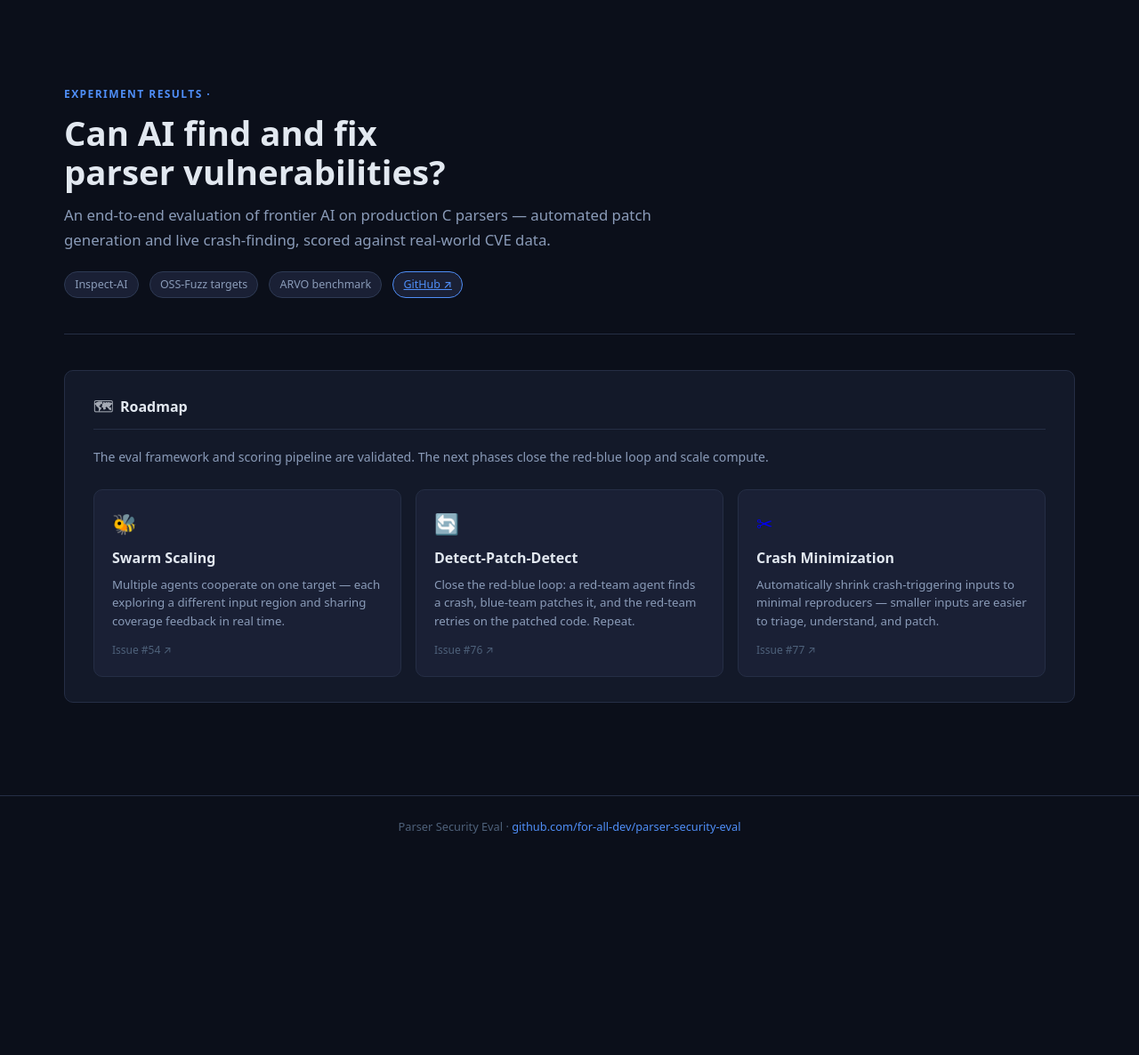
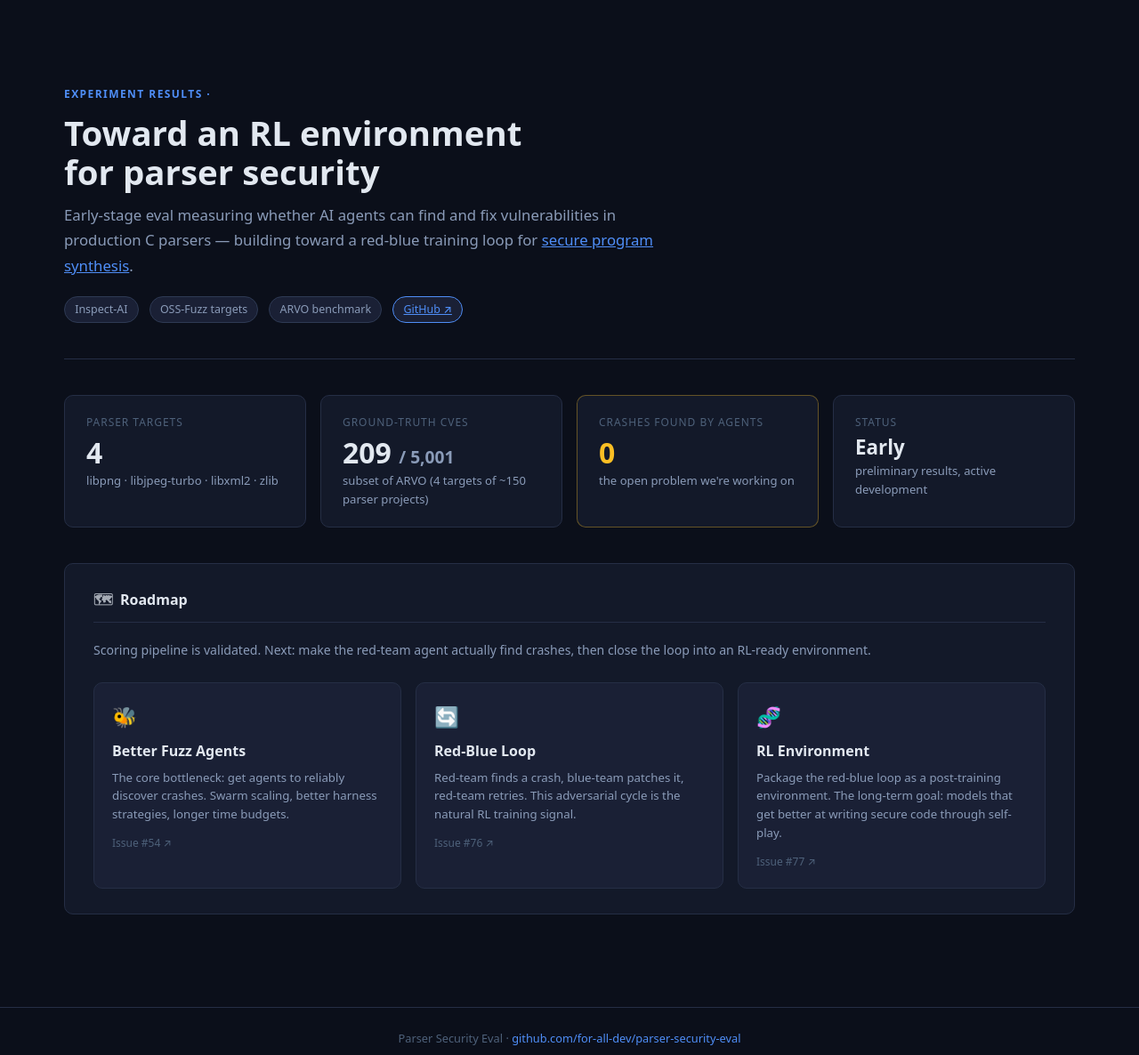
Before and after one commit to for-all-dev/parser-security-eval, a Python web app: template comms/site/templates/index.html.j2 in a window 1280 px wide. Shown: the part 56-1242 px from the top of the page at 89% size. Before the commit the page ends 993 px from the top, so only its background shows below. Run offline with Jinja, Linux system fonts and the light colour scheme; the template is opened without the code that fills it, so the values that code supplies are empty.

Commit message:
Revise results site: shorter, humbler, emphasize RL potential
- De-emphasize patching results (relabel as "baseline task")
- Foreground autonomous crash discovery as the core open problem
- Frame project around building toward an RL environment for secure program synthesis
- Add ARVO dataset ceiling (209 / 5,001) for context on sample size
- Link MaxVH's secure program synthesis post
- Shorten all prose content substantially

Co-Authored-By: Claude Opus 4.6 (1M context) <noreply@anthropic.com>

```diff
--- a/comms/site/templates/index.html.j2
+++ b/comms/site/templates/index.html.j2
@@ -6,10 +6,12 @@
 {# ── Hero ──────────────────────────────────────────────────────────────── #}
 <div class="hero" id="top">
   <div class="hero-label">Experiment Results · {{ build_date }}</div>
-  <h1>Can AI find and fix<br>parser vulnerabilities?</h1>
-  <p>An end-to-end evaluation of frontier AI on production C parsers —
-     automated patch generation and live crash-finding, scored against
-     real-world CVE data.</p>
+  <h1>Toward an RL environment<br>for parser security</h1>
+  <p>Early-stage eval measuring whether AI agents can find and fix
+     vulnerabilities in production C parsers — building toward a
+     red-blue training loop for
+     <a href="https://www.lesswrong.com/posts/8wtrLoDPyCfMLuHkt/how-to-solve-secure-program-synthesis"
+        target="_blank" style="color:var(--accent)">secure program synthesis</a>.</p>
   <div class="hero-meta">
     <span class="badge">Inspect-AI</span>
     <span class="badge">OSS-Fuzz targets</span>
@@ -27,36 +29,29 @@
 </div>
 {% endif %}
 
-{# ── Headline stat cards (driven by patching experiment) ──────────────── #}
-{% set pe = namespace(exp=none) %}
-{% for exp in experiments %}
-  {% if exp.task == 'patching' and pe.exp is none %}{% set pe.exp = exp %}{% endif %}
-{% endfor %}
-
-{% if pe.exp and pe.exp.stats.best_model_avg %}
+{# ── Headline stat cards ──────────────────────────────────────────────── #}
 <div class="stats-grid">
-  <div class="stat-card accent-green">
-    <div class="label">Best patch rate</div>
-    <div class="value">{{ "%.0f"|format(pe.exp.stats.best_model_avg * 100) }}%</div>
-    <div class="sub">{{ pe.exp.stats.best_model_name }} mean across targets</div>
-  </div>
-  <div class="stat-card accent-blue">
-    <div class="label">Models compared</div>
-    <div class="value">{{ pe.exp.stats.model_count }}</div>
-    <div class="sub">frontier models</div>
-  </div>
   <div class="stat-card">
     <div class="label">Parser targets</div>
-    <div class="value">{{ pe.exp.stats.target_count }}</div>
+    <div class="value">4</div>
     <div class="sub">libpng · libjpeg-turbo · libxml2 · zlib</div>
   </div>
   <div class="stat-card">
-    <div class="label">Ground-truth patches</div>
-    <div class="value">209</div>
-    <div class="sub">real CVEs from ARVO</div>
+    <div class="label">Ground-truth CVEs</div>
+    <div class="value">209 <span style="font-size:.6em;color:var(--text-muted)">/ 5,001</span></div>
+    <div class="sub">subset of ARVO (4 targets of ~150 parser projects)</div>
+  </div>
+  <div class="stat-card accent-amber">
+    <div class="label">Crashes found by agents</div>
+    <div class="value">0</div>
+    <div class="sub">the open problem we're working on</div>
+  </div>
+  <div class="stat-card">
+    <div class="label">Status</div>
+    <div class="value" style="font-size:1.4rem">Early</div>
+    <div class="sub">preliminary results, active development</div>
   </div>
 </div>
-{% endif %}
 
 {# ── Experiments ───────────────────────────────────────────────────────── #}
 {% for exp in experiments %}
@@ -64,11 +59,10 @@
 {# ── Patching ── #}
 {% if exp.task == 'patching' %}
 <div id="patching" style="scroll-margin-top:70px">
-  <div class="section-title">🔧 Vulnerability Patching</div>
+  <div class="section-title">🔧 Patching (Baseline Task)</div>
   <p style="color:var(--text-muted);margin-bottom:1.5rem;font-size:.95rem;max-width:680px">
-    Given a crash-triggering input and the parser source, can the model produce a patch
-    that eliminates the crash, compiles, and passes the test suite?
-    Score is the fraction of patch pipeline stages cleared.
+    Given a known crash and the source, can the model produce a working patch?
+    This validates our scoring pipeline — the harder task is autonomous crash discovery below.
   </p>
 
   <div class="chart-grid-2">
@@ -163,10 +157,10 @@
 {# ── Fuzzing ── #}
 {% if exp.task == 'fuzzing' %}
 <div id="fuzzing" style="scroll-margin-top:70px;margin-top:1rem">
-  <div class="section-title">🔍 Crash Finding (Fuzzing)</div>
+  <div class="section-title">🔍 Autonomous Crash Discovery (The Hard Part)</div>
   <p style="color:var(--text-muted);margin-bottom:1.5rem;font-size:.95rem;max-width:680px">
-    Can an AI agent write a LibFuzzer harness, compile it against the target, and
-    autonomously discover crashes — all without human guidance?
+    Can an agent autonomously find crashes? This is the core research question
+    and the bottleneck to building an RL-ready red-blue loop.
   </p>
 
   <div class="card" style="border-color:rgba(251,191,36,.2)">
@@ -246,17 +240,17 @@
   <div class="card">
     <div class="card-title"><span class="icon">🗺</span> Roadmap</div>
     <p style="color:var(--text-muted);font-size:.88rem;margin-bottom:1.5rem">
-      The eval framework and scoring pipeline are validated.
-      The next phases close the red-blue loop and scale compute.
+      Scoring pipeline is validated. Next: make the red-team agent actually find crashes,
+      then close the loop into an RL-ready environment.
     </p>
     <div style="display:grid;grid-template-columns:repeat(auto-fit,minmax(260px,1fr));gap:1rem">
       {% set items = [
-        {"issue": 54,  "icon": "🐝", "title": "Swarm Scaling",
-         "desc": "Multiple agents cooperate on one target — each exploring a different input region and sharing coverage feedback in real time."},
-        {"issue": 76,  "icon": "🔄", "title": "Detect-Patch-Detect",
-         "desc": "Close the red-blue loop: a red-team agent finds a crash, blue-team patches it, and the red-team retries on the patched code. Repeat."},
-        {"issue": 77,  "icon": "✂",  "title": "Crash Minimization",
-         "desc": "Automatically shrink crash-triggering inputs to minimal reproducers — smaller inputs are easier to triage, understand, and patch."},
+        {"issue": 54,  "icon": "🐝", "title": "Better Fuzz Agents",
+         "desc": "The core bottleneck: get agents to reliably discover crashes. Swarm scaling, better harness strategies, longer time budgets."},
+        {"issue": 76,  "icon": "🔄", "title": "Red-Blue Loop",
+         "desc": "Red-team finds a crash, blue-team patches it, red-team retries. This adversarial cycle is the natural RL training signal."},
+        {"issue": 77,  "icon": "🧬", "title": "RL Environment",
+         "desc": "Package the red-blue loop as a post-training environment. The long-term goal: models that get better at writing secure code through self-play."},
       ] %}
       {% for item in items %}
       <a href="https://github.com/for-all-dev/parser-security-eval/issues/{{ item.issue }}"
```
Also changed, not shown: comms/site/content/_analysis.md (+3 -26 lines), comms/site/content/agent-methodology.md (+4 -19 lines), comms/site/content/methodology.md (+4 -21 lines), comms/site/content/overview.md (+6 -12 lines).
